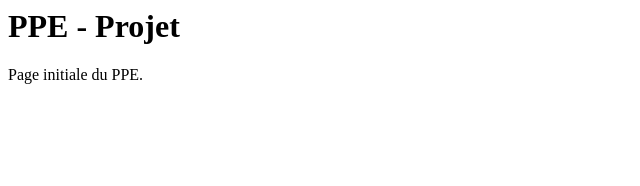
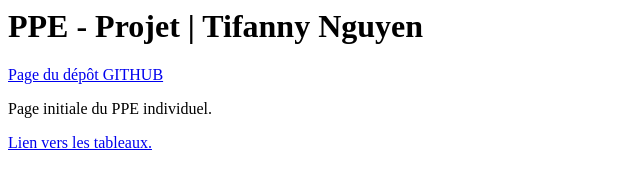
Before and after one commit to tsngu/PPE1, a plain HTML site: page index.html in a window 1280 px wide. Shown: the whole page, without its empty margins (0-640 px from the left). Drawn offline with Linux system fonts and the light colour scheme.

Commit message:
Ajout d'un lien

```diff
--- a/index.html
+++ b/index.html
@@ -5,9 +5,12 @@
 <title>Programmation et Projet encadré</title>
 </head>
 
-<body><h1> PPE - Projet </h1>
+<body><h1> PPE - Projet | Tifanny Nguyen</h1>
+<p><a href=https://github.com/tsngu/PPE1> Page du dépôt GITHUB</a></p>
 <p>
-Page initiale du PPE.</p>
+Page initiale du PPE individuel.</p>
+<p><a href=tableau.html> Lien vers les tableaux. </a>
+</p>
 </body>
 
 </html>
```
